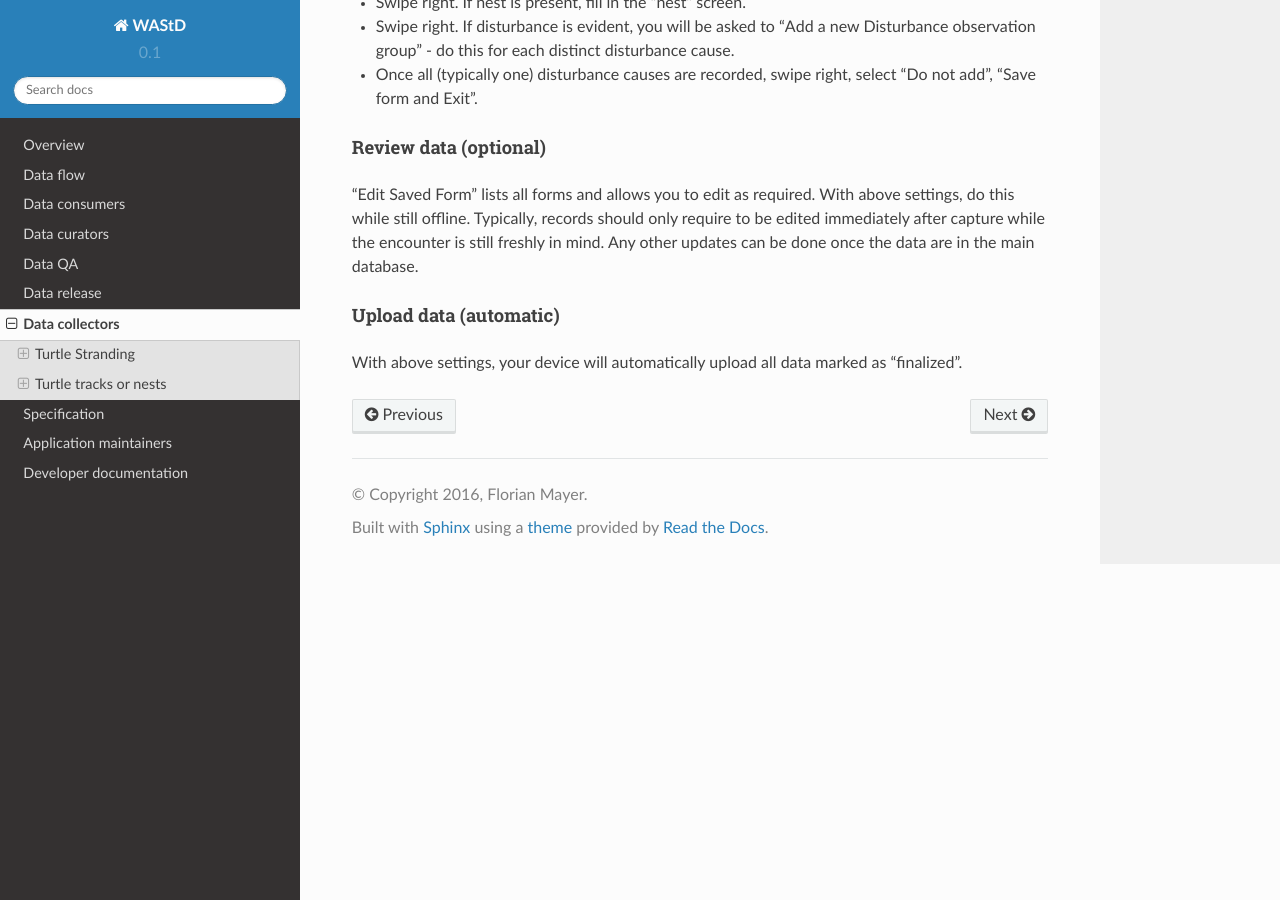
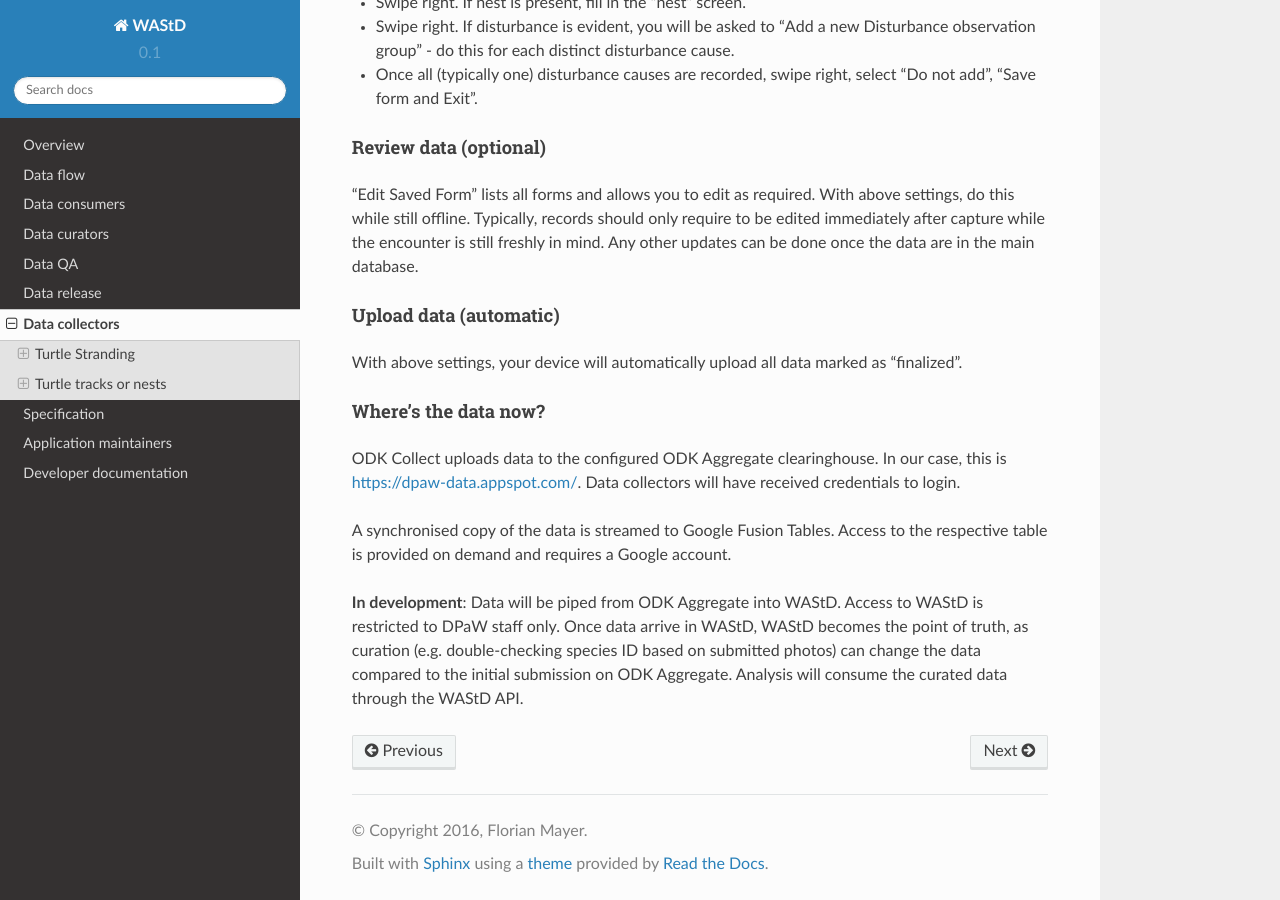
Before and after one commit to dbca-wa/wastd, a Sphinx documentation site: the page built from docs/data_collectors.rst, in a window 1280 px wide and 900 px high, scrolled down 2685 px. Built offline with Sphinx 7.4.7 and the Read the Docs theme 2.0.0, drawn with Linux system fonts in a browser that asks for light colours.

Commit message:
updated data collection docs for tracks

```diff
--- a/docs/data_collectors.rst
+++ b/docs/data_collectors.rst
@@ -139,3 +139,20 @@ Upload data (automatic)
 ^^^^^^^^^^^^^^^^^^^^^^^
 With above settings, your device will automatically upload all data marked as
 "finalized".
+
+Where's the data now?
+^^^^^^^^^^^^^^^^^^^^^
+ODK Collect uploads data to the configured ODK Aggregate clearinghouse.
+In our case, this is https://dpaw-data.appspot.com/.
+Data collectors will have received credentials to login.
+
+A synchronised copy of the data is streamed to Google Fusion Tables. Access to
+the respective table is provided on demand and requires a Google account.
+
+**In development**:
+Data will be piped from ODK Aggregate into WAStD.
+Access to WAStD is restricted to DPaW staff only.
+Once data arrive in WAStD, WAStD becomes the point of truth, as curation (e.g.
+double-checking species ID based on submitted photos) can change the data compared
+to the initial submission on ODK Aggregate.
+Analysis will consume the curated data through the WAStD API.
```
